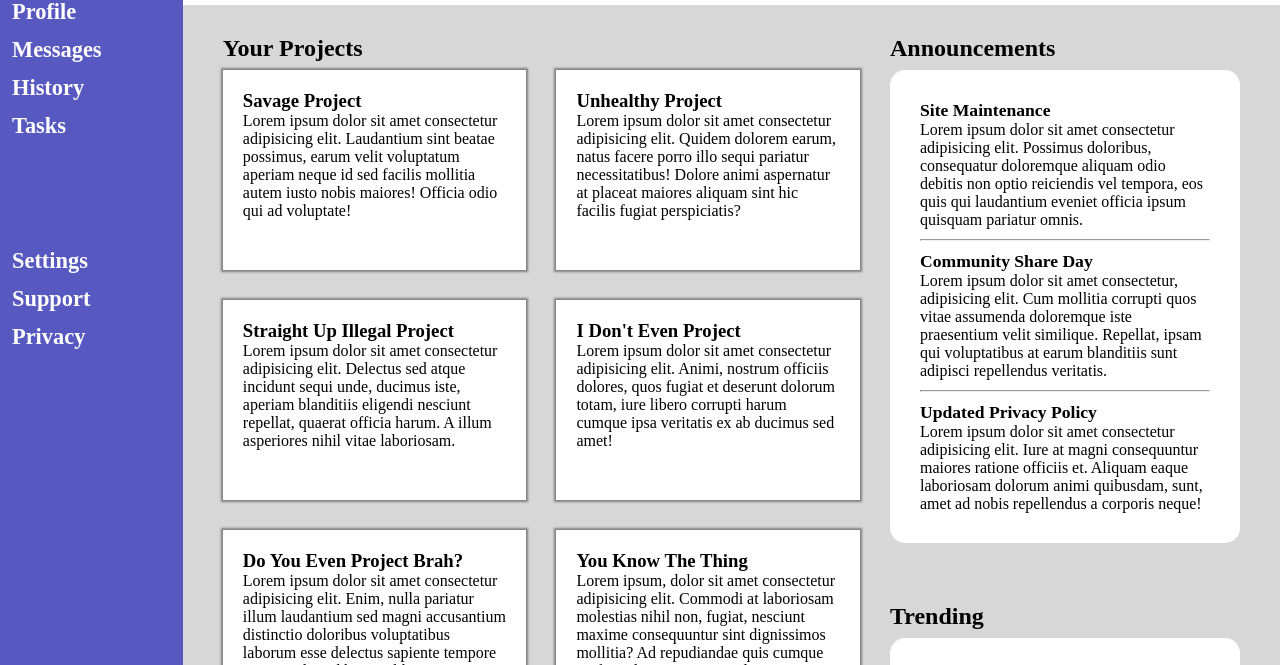
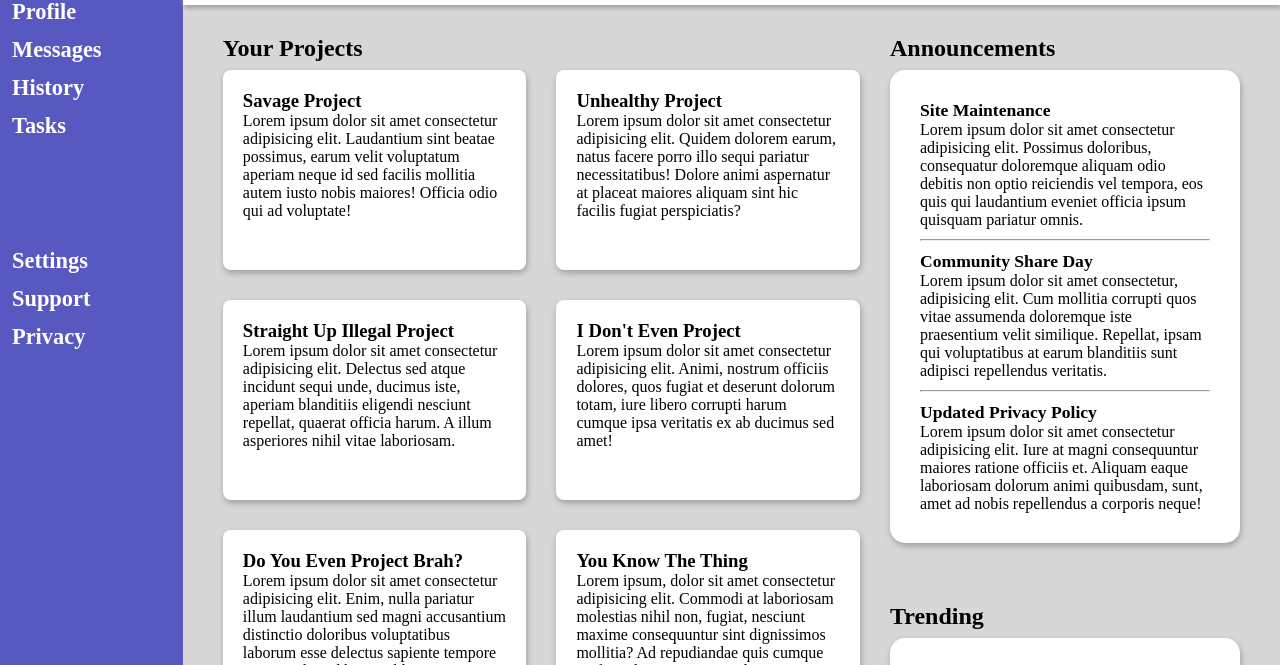
Before and after one commit to yomizana/admin-dashboard, a plain HTML site: page index.html in a window 1280 px wide. Shown: the part 131-796 px from the top of the page. Drawn offline with Linux system fonts and the light colour scheme.

Commit message:
Round cards and add proper box shadow

```diff
--- a/styles.css
+++ b/styles.css
@@ -53,6 +53,8 @@ body {
     grid-template-columns: 1fr 1fr;
 
     gap: 10px;
+
+    box-shadow: 1px 3px 5px 0px rgb(158 158 158);
 }
 
 .search-bar, .avibox {
@@ -182,10 +184,14 @@ body {
     margin-bottom: 30px;
 }
 
+.card, .announcement-box, .trending-box {
+    box-shadow: 1px 3px 6px 0px rgb(158, 158, 158);
+}
+
 .card {
     height: 200px;
     background-color: var(--card-background);
-    box-shadow: 0px 0px 2px 2px gray;
+    border-radius: 8px;
 }
 
 .card > h3 {
```
